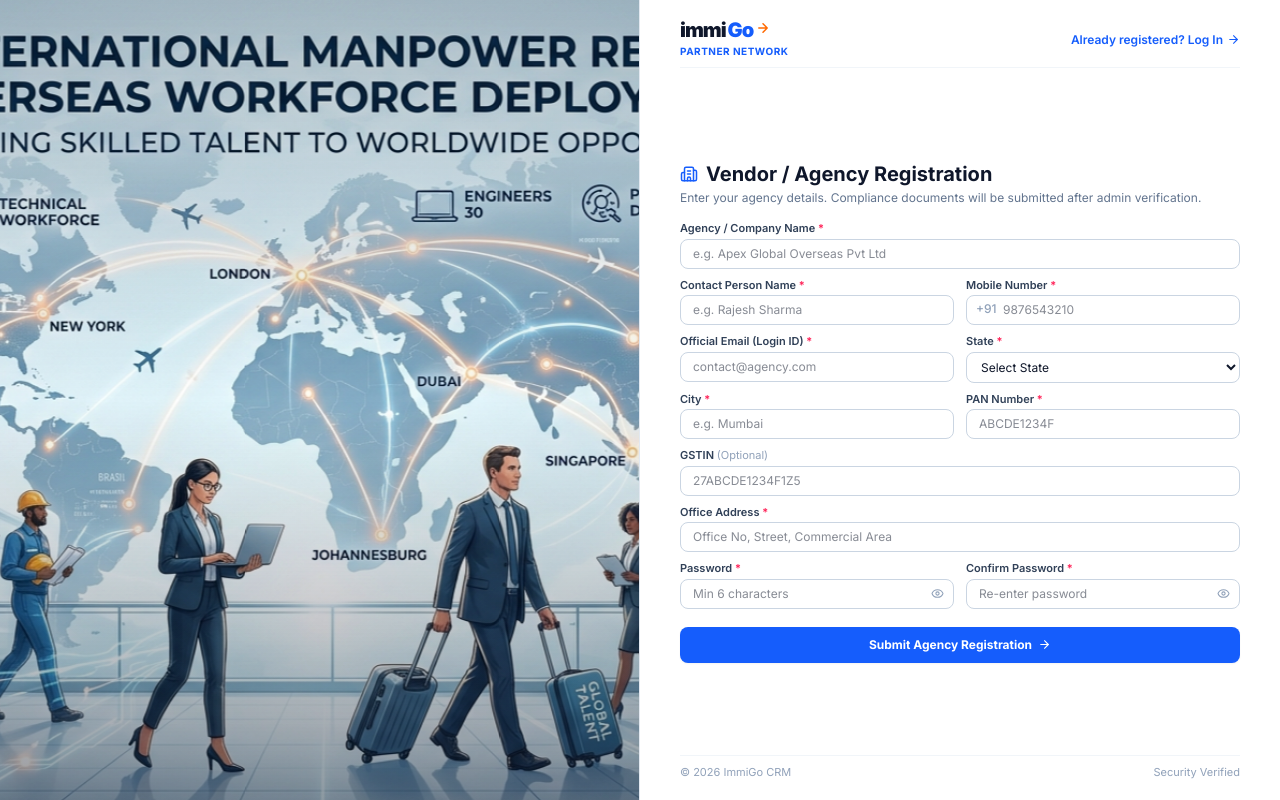
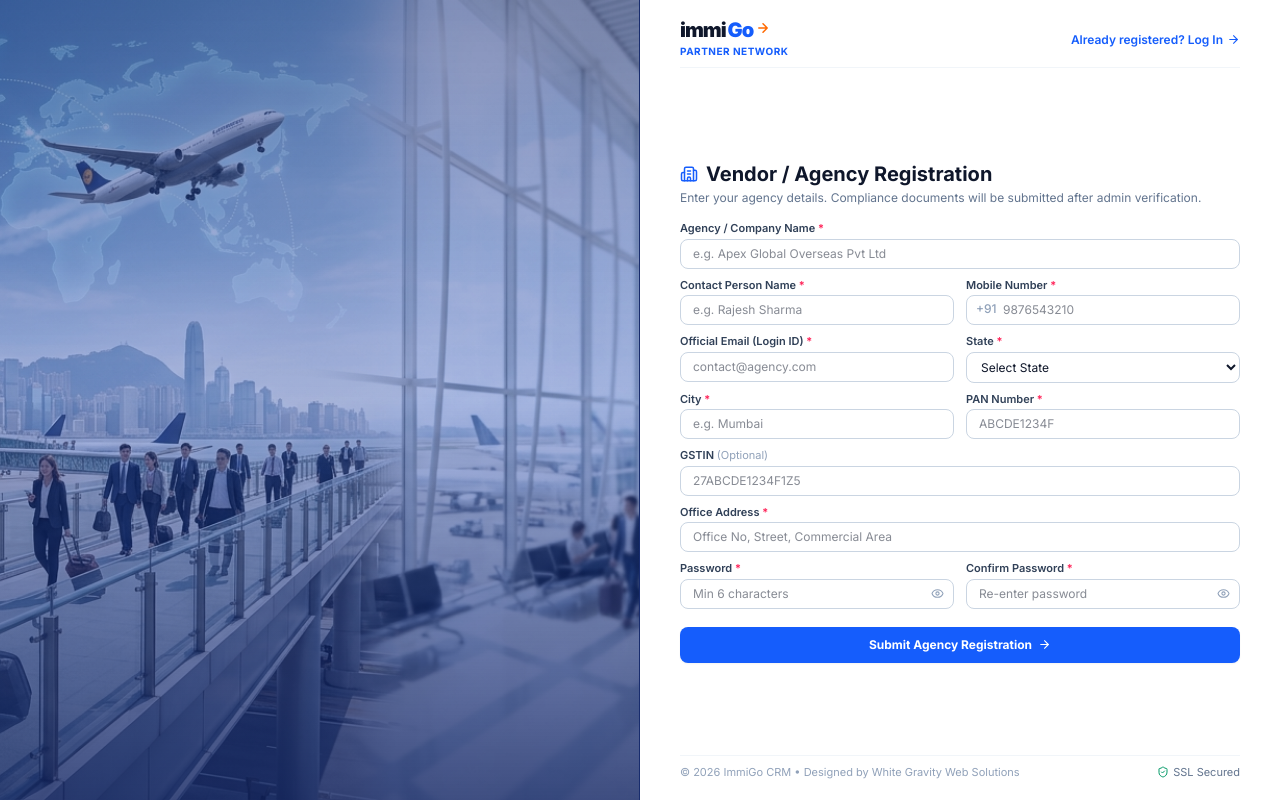
Before and after one commit to whitegravity513-sys/immigo, a React (Vite) app in the folder frontend/: page /vendor/register in a window 1280 px wide. Built offline with nearby package versions, Linux system fonts and the light colour scheme.

Commit message:
feat(vendor): update register image with CRM blueish overlay, no text clipping, and add Designed by White Gravity Web Solutions credit

```diff
--- a/frontend/src/index.css
+++ b/frontend/src/index.css
@@ -138,18 +138,18 @@
 
 @keyframes slowManpowerPan {
   0% {
-    transform: scale(1.03) translate(0%, 0%);
+    transform: scale(1) translate(0%, 0%);
   }
   50% {
-    transform: scale(1.10) translate(-1.5%, -1%);
+    transform: scale(1.04) translate(-0.8%, -0.4%);
   }
   100% {
-    transform: scale(1.03) translate(0%, 0%);
+    transform: scale(1) translate(0%, 0%);
   }
 }
 
 .animated-manpower-bg {
-  animation: slowManpowerPan 22s ease-in-out infinite alternate;
+  animation: slowManpowerPan 24s ease-in-out infinite alternate;
   will-change: transform;
 }
 
--- a/frontend/src/pages/vendor/VendorRegister.jsx
+++ b/frontend/src/pages/vendor/VendorRegister.jsx
@@ -12,7 +12,7 @@ import {
 } from "lucide-react";
 import crmVendorService from "../../services/crmVendorService.js";
 import { ImmiGoLogo } from "../../components/common/ImmiGoLogo.jsx";
-import manpowerSupplyBg from "../../assets/manpower-supply-bg.jpg";
+import panoramicMobilityBg from "../../assets/immigo-panoramic-bg.jpg";
 
 const INDIAN_STATES = [
   "Andhra Pradesh",
@@ -185,14 +185,15 @@ export function VendorRegister() {
 
   return (
     <div className="h-screen w-full flex overflow-hidden bg-white">
-      {/* LEFT HALF: Pure animated manpower image (clean, no text clutter) */}
-      <div className="hidden lg:block lg:w-1/2 h-screen relative overflow-hidden bg-slate-900 border-r border-slate-200">
+      {/* LEFT HALF: Animated Global Manpower & Mobility (Blueish CRM Theme) */}
+      <div className="hidden lg:block lg:w-1/2 h-screen relative overflow-hidden bg-blue-950 border-r border-blue-900/40">
         <div
           className="absolute inset-0 bg-cover bg-center animated-manpower-bg"
-          style={{ backgroundImage: `url(${manpowerSupplyBg})` }}
+          style={{ backgroundImage: `url(${panoramicMobilityBg})` }}
         />
-        {/* Subtle contrast gradient */}
-        <div className="absolute inset-0 bg-gradient-to-t from-slate-950/40 via-transparent to-slate-950/20 pointer-events-none" />
+        {/* Blueish CRM Aesthetic Gradients */}
+        <div className="absolute inset-0 bg-gradient-to-t from-blue-950/80 via-blue-900/35 to-blue-950/50 pointer-events-none" />
+        <div className="absolute inset-0 bg-blue-900/25 mix-blend-color pointer-events-none" />
       </div>
 
       {/* RIGHT HALF: Compact form fitting entire screen without scrolling */}
@@ -554,8 +555,11 @@ export function VendorRegister() {
 
         {/* Footer */}
         <div className="pt-2 border-t border-slate-100 flex items-center justify-between text-[11px] text-slate-400 shrink-0">
-          <span>&copy; {new Date().getFullYear()} ImmiGo CRM</span>
-          <span>Security Verified</span>
+          <span>&copy; {new Date().getFullYear()} ImmiGo CRM &bull; Designed by White Gravity Web Solutions</span>
+          <span className="flex items-center gap-1 text-slate-500">
+            <ShieldCheck size={12} className="text-emerald-600" />
+            <span>SSL Secured</span>
+          </span>
         </div>
       </div>
     </div>
```
